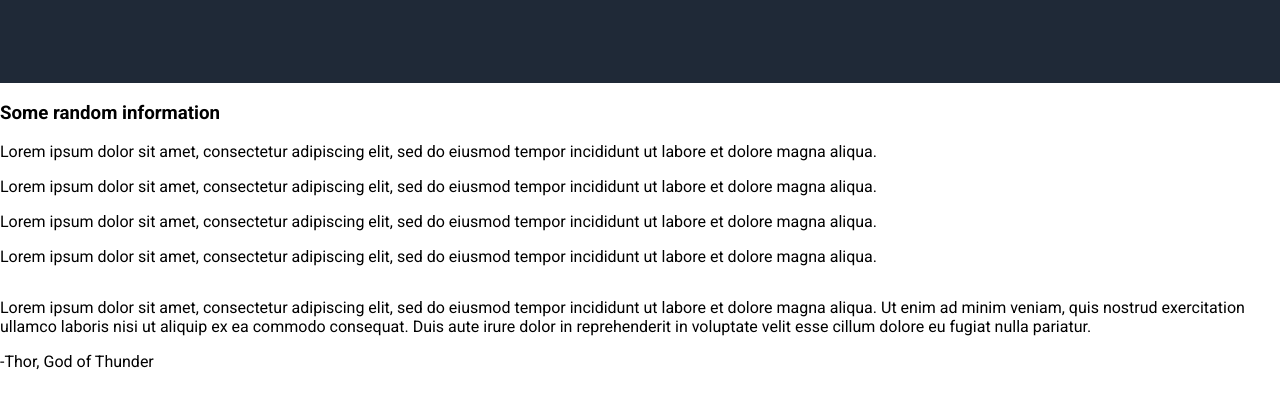
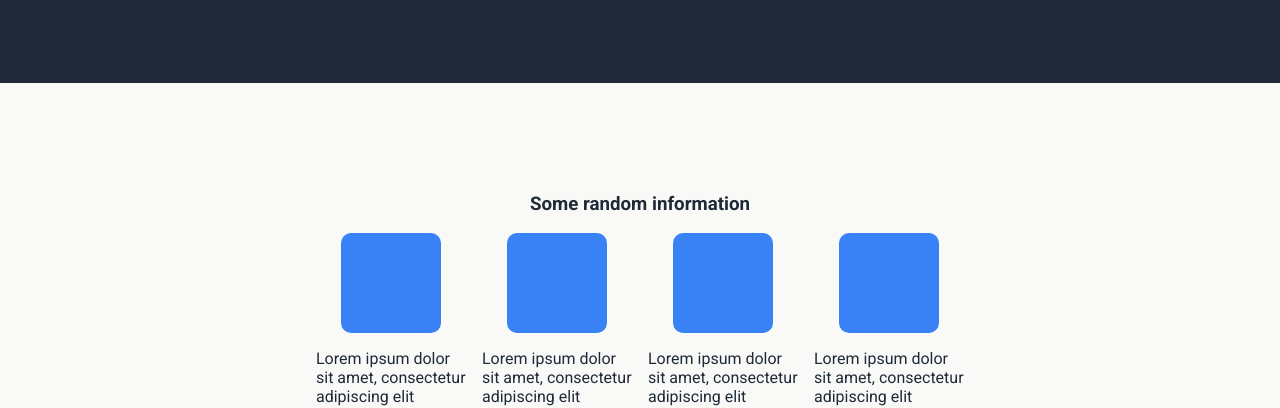
Before and after one commit to Michaela565/landing-page, a plain HTML site: page index.html in a window 1280 px wide. Shown: the part 399-807 px from the top of the page. Drawn offline with Linux system fonts and the light colour scheme.

Commit message:
section two half done

```diff
--- a/index.html
+++ b/index.html
@@ -6,6 +6,7 @@
     <meta name="viewport" content="width=device-width, initial-scale=1.0">
     <link rel="stylesheet" href="style.css">
     <link rel="stylesheet" href="sectionone.css">
+    <link rel="stylesheet" href="sectiontwo.css">
     <title>Document</title>
 </head>
 <body>
@@ -32,22 +33,25 @@
         </div>
         <div class="sectiontwo">
             <h3>Some random information</h3>
+            <div class="blockpart">
                 <div class="blocks">
                     <div class="block"></div>
-                <p>Lorem ipsum dolor sit amet, consectetur adipiscing elit, sed do eiusmod tempor incididunt ut labore et dolore magna aliqua.</p>
+                    <p>Lorem ipsum dolor sit amet, consectetur adipiscing elit</p>
                 </div>
                 <div class="blocks">
                     <div class="block"></div>
-                <p>Lorem ipsum dolor sit amet, consectetur adipiscing elit, sed do eiusmod tempor incididunt ut labore et dolore magna aliqua.</p>
+                    <p>Lorem ipsum dolor sit amet, consectetur adipiscing elit</p>
                 </div>
                 <div class="blocks">
                     <div class="block"></div>
-                <p>Lorem ipsum dolor sit amet, consectetur adipiscing elit, sed do eiusmod tempor incididunt ut labore et dolore magna aliqua.</p>
+                    <p>Lorem ipsum dolor sit amet, consectetur adipiscing elit</p>
                 </div>
                 <div class="blocks">
                     <div class="block"></div>
-                <p>Lorem ipsum dolor sit amet, consectetur adipiscing elit, sed do eiusmod tempor incididunt ut labore et dolore magna aliqua.</p>
+                    <p>Lorem ipsum dolor sit amet, consectetur adipiscing elit</p>
                 </div>
+            </div>
+
         </div>
         <div class="section">
             <p class="quote">Lorem ipsum dolor sit amet, consectetur adipiscing elit, sed do eiusmod tempor incididunt ut labore et dolore magna aliqua. Ut enim ad minim veniam, quis nostrud exercitation ullamco laboris nisi ut aliquip ex ea commodo consequat. Duis aute irure dolor in reprehenderit in voluptate velit esse cillum dolore eu fugiat nulla pariatur.</p>
--- /dev/null
+++ b/sectiontwo.css
@@ -0,0 +1,31 @@
+.sectiontwo {
+    height: 430px;
+    display: flex;
+    justify-content: center;
+    background-color: #F9FAF8;
+    color: #1F2937;
+    flex-direction: column;
+    align-items: center;
+}
+
+.blockpart {
+    display: flex;
+    gap: 16px;
+}
+
+.blocks {
+    width: 150px;
+    display: flex;
+    align-items: center;
+    flex-direction: column;
+
+}
+
+.block {
+    height: 100px;
+    width: 100px;
+    border-width: 4px;
+    border-color: #3882F6;
+    border-radius: 10px;
+    background-color: #3882F6;
+}
```
Lines whose indentation alone changed are shown as unchanged.
